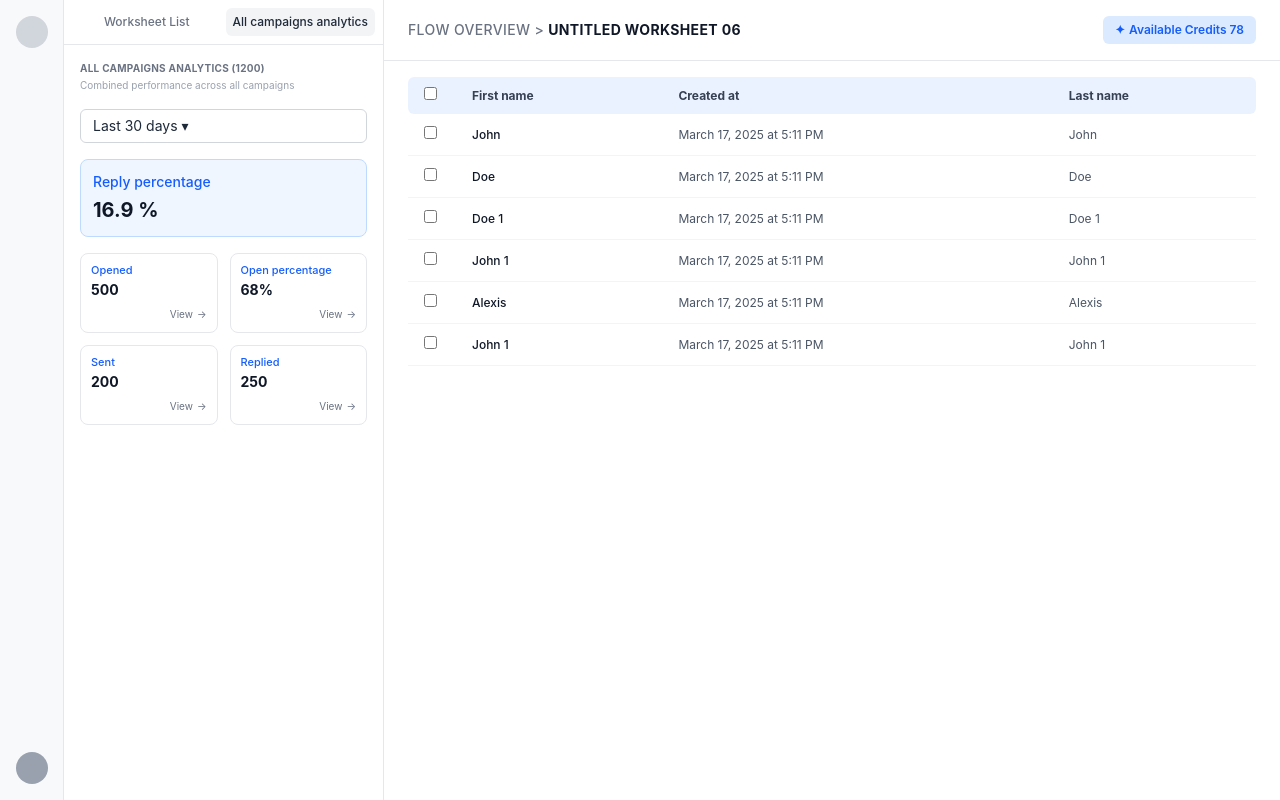
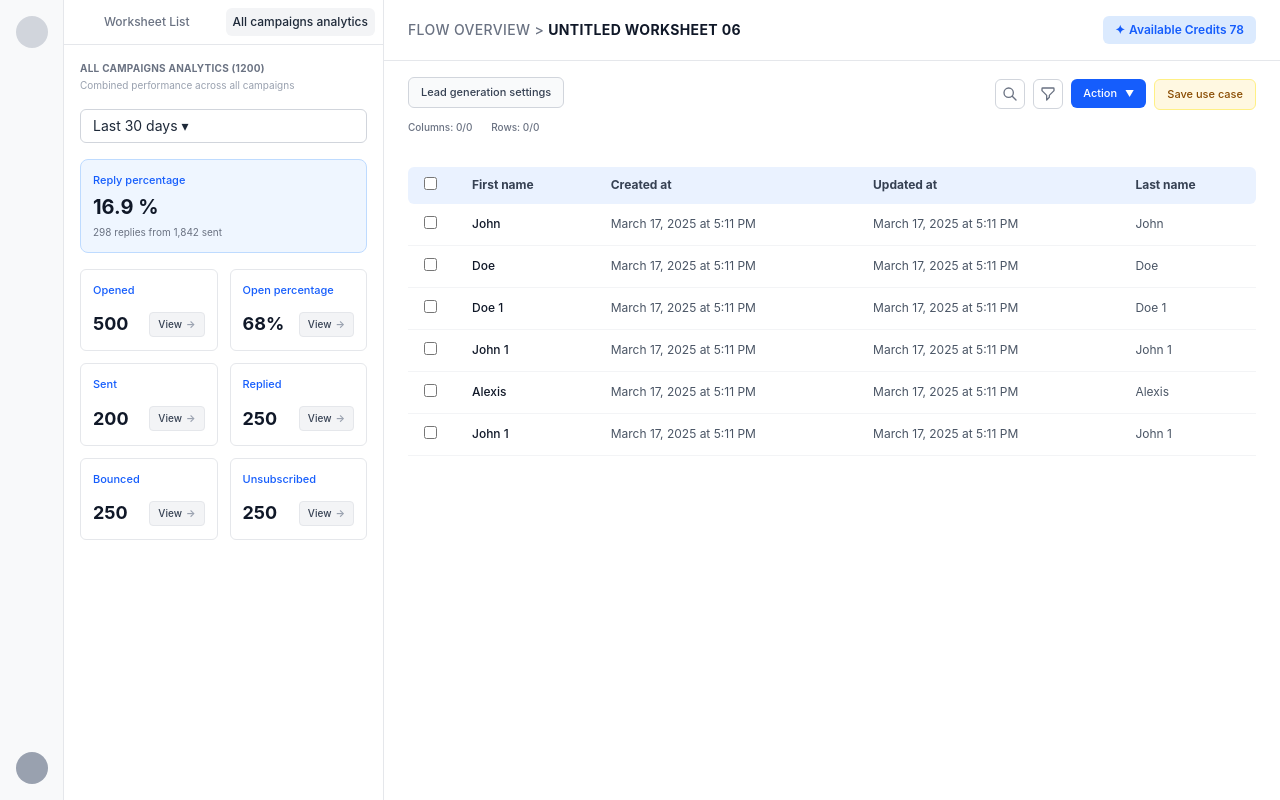
Before and after one commit to US-busibud/V5-Updated-menu-and-campaign-frontend, a React (Vite) app: page / in a window 1280 px wide. Built offline with nearby package versions, Linux system fonts and the light colour scheme.

Commit message:
fix: View button styles, Added Updated at column and Action line layout

```diff
--- a/src/App.jsx
+++ b/src/App.jsx
@@ -3,7 +3,6 @@ import CampaignSidebar from './components/CampaignSidebar';
 import MainTable from './components/MainTable';
 
 function App() {
-  // Ye state list item ki click ko track karegi
   const [selectedWorksheet, setSelectedWorksheet] = useState(null);
 
   return (
@@ -15,13 +14,13 @@ function App() {
          <div className="mt-auto w-8 h-8 rounded-full bg-gray-400"></div>
       </div>
 
-      {/* 2. Secondary Sidebar (Yahan hum props pass kar rahe hain) */}
+      {/* 2. Secondary Sidebar */}
       <CampaignSidebar
         selectedWorksheet={selectedWorksheet}
         onSelectWorksheet={setSelectedWorksheet}
       />
 
-      {/* 3. Main Content Area (Yahan selected data bhej rahe hain) */}
+      {/* 3. Main Content Area */}
       <MainTable selectedWorksheet={selectedWorksheet} />
 
     </div>
--- a/src/components/CampaignSidebar.jsx
+++ b/src/components/CampaignSidebar.jsx
@@ -5,35 +5,23 @@ const CampaignSidebar = ({ selectedWorksheet, onSelectWorksheet }) => {
   const [activeTab, setActiveTab] = useState('analytics');
   const [isDropdownOpen, setIsDropdownOpen] = useState(false);
   const [selectedTime, setSelectedTime] = useState('Last 30 days');
-
-  // Level 1: Metric Card selection (Opened, Sent, etc.)
   const [selectedMetric, setSelectedMetric] = useState(null);
-
-  // Level 2: Worksheet item selection (For deep dive view)
   const [activeWorksheetDetail, setActiveWorksheetDetail] = useState(null);
-
   const [searchQuery, setSearchQuery] = useState('');
 
   const timeOptions = ['All time', 'Last 30 days', 'Last 7 days'];
 
-  // Mock data for the Worksheets list
   const mockDetailsList = [
     { id: 1, title: 'Untitled Worksheet 04', sent: 124, user: 'John', email: 'john@gmail.com' },
     { id: 2, title: 'Untitled Worksheet 15', sent: 124, user: 'Doe', email: 'Doe@gmail.com' },
     { id: 3, title: 'Untitled Worksheet 04', sent: 124, user: 'john1', email: 'john@gmail.com' },
     { id: 4, title: 'Sale campaign 01', sent: 124, user: 'Doe', email: 'Doe@gmail.com' },
-    { id: 5, title: 'Untitled Worksheet 04', sent: 124, user: 'john', email: 'john@gmail.com' },
-    { id: 6, title: 'Sale campaign 01', sent: 124, user: 'Doe', email: 'Doe@gmail.com' },
   ];
 
-  // Mock data for Level 3 users list
   const mockWorksheetUsers = [
     { id: 1, user: 'john', email: 'john@gmail.com' },
     { id: 2, user: 'john1', email: 'johndoe@gmail.com' },
-    { id: 3, user: 'user name', email: 'username@gmail.com' },
-    { id: 4, user: 'Doe', email: 'Doe@gmail.com' },
-    { id: 5, user: 'john', email: 'john@gmail.com' },
-    { id: 6, user: 'john1', email: 'johndoe@gmail.com' },
+    { id: 3, user: 'Doe', email: 'Doe@gmail.com' },
   ];
 
   const filteredList = mockDetailsList.filter((item) => {
@@ -45,7 +33,6 @@ const CampaignSidebar = ({ selectedWorksheet, onSelectWorksheet }) => {
     );
   });
 
-  // Reset all deep views to go back to main grid
   const handleBackToGrid = () => {
     setSelectedMetric(null);
     setActiveWorksheetDetail(null);
@@ -54,18 +41,17 @@ const CampaignSidebar = ({ selectedWorksheet, onSelectWorksheet }) => {
   };
 
   return (
-    <div className="w-80 h-screen bg-[#F8F9FA] border-r border-gray-200 flex flex-col flex-shrink-0">
+    // FIX 1: Added overflow-x-hidden to prevent the whole sidebar from scrolling left/right
+    <div className="w-80 h-screen bg-[#F8F9FA] border-r border-gray-200 flex flex-col flex-shrink-0 overflow-x-hidden">
 
-      {/* Top Tabs */}
       <div className="flex p-2 gap-1 border-b border-gray-200 bg-white">
         <button onClick={() => setActiveTab('worksheet')} className={`flex-1 py-1.5 text-xs font-medium rounded-md ${activeTab === 'worksheet' ? 'bg-gray-100 text-gray-800' : 'text-gray-500 hover:bg-gray-50'}`}>Worksheet List</button>
         <button onClick={() => { setActiveTab('analytics'); handleBackToGrid(); }} className={`flex-1 py-1.5 text-xs font-medium rounded-md ${activeTab === 'analytics' ? 'bg-gray-100 text-gray-800' : 'text-gray-500 hover:bg-gray-50'}`}>All campaigns analytics</button>
       </div>
 
       {activeTab === 'analytics' && (
-        <div className="p-4 flex flex-col gap-4 overflow-y-auto bg-white flex-1 relative">
+        <div className="p-4 flex flex-col gap-4 overflow-y-auto overflow-x-hidden bg-white flex-1 relative">
 
-          {/* Header logic adjusts based on deep dive level */}
           {!activeWorksheetDetail && (
             <div>
               {selectedMetric ? (
@@ -82,36 +68,30 @@ const CampaignSidebar = ({ selectedWorksheet, onSelectWorksheet }) => {
             </div>
           )}
 
-          {/* Conditional Rendering logic for 3 Levels */}
           {!selectedMetric ? (
-
-            // LEVEL 1: MAIN GRID VIEW
             <>
               <div className="relative">
                 <button onClick={() => setIsDropdownOpen(!isDropdownOpen)} className="w-full text-left bg-white border border-gray-300 rounded-md px-3 py-1.5 text-sm flex justify-between items-center hover:border-gray-400">{selectedTime} ▾</button>
-                {isDropdownOpen && (
-                  <div className="absolute z-10 w-full mt-1 bg-white border border-gray-200 rounded-md shadow-lg">
-                    {timeOptions.map((option) => (
-                      <div key={option} onClick={() => { setSelectedTime(option); setIsDropdownOpen(false); }} className="px-3 py-2 text-sm text-gray-700 hover:bg-gray-50 cursor-pointer">{option}</div>
-                    ))}
-                  </div>
-                )}
               </div>
               <div className="bg-blue-50 border border-blue-200 rounded-lg p-3">
-                <h3 className="text-blue-600 text-sm font-medium">Reply percentage</h3>
+                <h3 className="text-blue-600 text-[11px] font-medium">Reply percentage</h3>
                 <div className="text-xl font-bold text-gray-900 mt-1">16.9 %</div>
+                <p className="text-[10px] text-gray-500 mt-1">298 replies from 1,842 sent</p>
               </div>
-              <div className="grid grid-cols-2 gap-3">
+
+              {/* StatCards Grid */}
+              <div className="grid grid-cols-2 gap-3 pb-4">
                 <StatCard title="Opened" value="500" onView={setSelectedMetric} />
                 <StatCard title="Open percentage" value="68%" onView={setSelectedMetric} />
                 <StatCard title="Sent" value="200" onView={setSelectedMetric} />
                 <StatCard title="Replied" value="250" onView={setSelectedMetric} />
+                <StatCard title="Bounced" value="250" onView={setSelectedMetric} />
+                <StatCard title="Unsubscribed" value="250" onView={setSelectedMetric} />
               </div>
             </>
 
           ) : !activeWorksheetDetail ? (
 
-            // LEVEL 2: WORKSHEET LIST VIEW
             <div className="flex flex-col h-full -mt-2">
               <div className="bg-[#EAF2FF] border border-blue-100 rounded-md px-3 py-2 flex justify-between items-center text-blue-600">
                 <span className="text-sm font-medium">{selectedMetric.title}</span>
@@ -127,11 +107,12 @@ const CampaignSidebar = ({ selectedWorksheet, onSelectWorksheet }) => {
                   value={searchQuery}
                   onChange={(e) => setSearchQuery(e.target.value)}
                   placeholder="Search by name, email or campaign"
-                  className="w-full pl-8 pr-3 py-1.5 text-xs border border-gray-300 rounded-md focus:outline-none focus:border-blue-400 focus:ring-1 focus:ring-blue-400"
+                  className="w-full pl-8 pr-3 py-1.5 text-xs border border-gray-300 rounded-md focus:outline-none focus:border-blue-400"
                 />
               </div>
 
-              <div className="mt-3 flex-1 overflow-y-auto -mx-4">
+              {/* FIX 2: overflow-x-hidden on the list to strictly block horizontal scroll */}
+              <div className="mt-3 flex-1 overflow-y-auto overflow-x-hidden -mx-4">
                 {filteredList.length > 0 ? (
                   filteredList.map((item) => {
                     const isSelected = selectedWorksheet?.id === item.id;
@@ -139,13 +120,12 @@ const CampaignSidebar = ({ selectedWorksheet, onSelectWorksheet }) => {
                       <div
                         key={item.id}
                         onClick={() => onSelectWorksheet(item)}
-                        className={`px-4 py-2.5 border-b border-gray-100 cursor-pointer transition-colors ${isSelected ? 'bg-gray-200' : 'hover:bg-gray-50'}`}
+                        className={`px-4 py-3 border-b border-gray-100 cursor-pointer transition-colors ${isSelected ? 'bg-gray-200' : 'hover:bg-gray-50'}`}
                       >
-                        <div className="flex justify-between items-center mb-0.5">
-                          {/* Yahan Title ko underline aur clickable banaya hai */}
+                        <div className="flex justify-between items-center mb-1">
                           <span
                             onClick={(e) => {
-                              e.stopPropagation(); // Parent onClick ko rokne ke liye
+                              e.stopPropagation();
                               setActiveWorksheetDetail(item);
                               onSelectWorksheet(item);
                             }}
@@ -172,16 +152,15 @@ const CampaignSidebar = ({ selectedWorksheet, onSelectWorksheet }) => {
 
           ) : (
 
-            // LEVEL 3: DEEP DIVE WORKSHEET DETAIL (Screenshot 17-35-41.jpg)
-            <div className="flex flex-col h-full -mx-4 -mt-4 absolute inset-0 bg-white">
+            // FIX 3: absolute top-0 left-0 w-full with pt-6 so it doesn't touch the top edge
+            <div className="absolute top-0 left-0 w-full h-full bg-white z-10 flex flex-col">
 
-              {/* Back Navigation Header */}
-              <div className="px-4 py-3 border-b border-gray-100">
+              <div className="px-4 pt-6 pb-3 border-b border-gray-100">
                 <button
                   onClick={() => setActiveWorksheetDetail(null)}
-                  className="text-blue-600 text-[11px] font-semibold flex items-center gap-1 hover:underline mb-2"
+                  className="text-blue-600 text-[11.5px] font-semibold flex items-center gap-1 hover:underline mb-3"
                 >
-                  <svg className="w-3 h-3" fill="none" stroke="currentColor" viewBox="0 0 24 24"><path strokeLinecap="round" strokeLinejoin="round" strokeWidth="2.5" d="M15 19l-7-7 7-7"></path></svg>
+                  <svg className="w-3.5 h-3.5" fill="none" stroke="currentColor" viewBox="0 0 24 24"><path strokeLinecap="round" strokeLinejoin="round" strokeWidth="2.5" d="M15 19l-7-7 7-7"></path></svg>
                   Back
                 </button>
                 <h3 className="text-[10px] font-bold text-gray-500 uppercase tracking-wide">
@@ -189,14 +168,12 @@ const CampaignSidebar = ({ selectedWorksheet, onSelectWorksheet }) => {
                 </h3>
               </div>
 
-              {/* Opened Highlight Bar */}
               <div className="bg-[#EAF2FF] px-4 py-2 border-b border-blue-100 flex justify-between items-center">
                 <span className="text-sm font-medium text-blue-600">{selectedMetric.title}</span>
                 <span className="text-sm font-medium text-gray-500">17</span>
               </div>
 
-              {/* Users List with Conversation Buttons */}
-              <div className="flex-1 overflow-y-auto bg-gray-50">
+              <div className="flex-1 overflow-y-auto overflow-x-hidden bg-gray-50">
                 {mockWorksheetUsers.map((u) => (
                   <div key={u.id} className="bg-white border-b border-gray-200 px-4 py-3">
                     <div className="text-[11px] text-gray-500">
@@ -205,8 +182,6 @@ const CampaignSidebar = ({ selectedWorksheet, onSelectWorksheet }) => {
                     <div className="text-[11px] text-gray-500 mb-2">
                       Email: <span className="font-medium text-gray-800">{u.email}</span>
                     </div>
-
-                    {/* View Conversation Button (Opens new tab as per Dev note) */}
                     <button
                       onClick={() => window.open('#ticket-url', '_blank')}
                       className="border border-blue-400 text-blue-500 hover:bg-blue-50 transition-colors rounded-full px-3 py-1 text-[10px] font-medium"
--- a/src/components/MainTable.jsx
+++ b/src/components/MainTable.jsx
@@ -1,6 +1,5 @@
 import React from 'react';
 
-// DHYAN DEIN: Yahan props (selectedWorksheet) receive hona chahiye!
 const MainTable = ({ selectedWorksheet }) => {
   const tableData = [
     { id: 1, firstName: 'John', created: 'March 17, 2025 at 5:11 PM', updated: 'March 17, 2025 at 5:11 PM', lastName: 'John' },
@@ -27,20 +26,59 @@ const MainTable = ({ selectedWorksheet }) => {
         </button>
       </div>
 
+      <div className="px-6 py-4 flex justify-between items-start">
+
+        {/* Left Side: Button on top, Columns/Rows at bottom */}
+        <div className="flex flex-col gap-2">
+          <button className="border border-gray-300 px-3 py-1.5 rounded-md text-[11px] font-medium text-gray-700 bg-gray-50 w-fit hover:bg-gray-100">
+            Lead generation settings
+          </button>
+          <div className="text-[10px] text-gray-500 font-medium mt-1">
+            Columns: 0/0 <span className="ml-4">Rows: 0/0</span>
+          </div>
+        </div>
+
+        {/* Right Side: Action Buttons */}
+        <div className="flex gap-2 items-start mt-0.5">
+          {/* Search Icon Button */}
+          <button className="border border-gray-300 p-1.5 rounded-md text-gray-500 bg-white hover:bg-gray-50">
+            <svg className="w-4 h-4" fill="none" stroke="currentColor" viewBox="0 0 24 24"><path strokeLinecap="round" strokeLinejoin="round" strokeWidth="2" d="M21 21l-6-6m2-5a7 7 0 11-14 0 7 7 0 0114 0z"></path></svg>
+          </button>
+
+          {/* Filter/Sort Icon Button */}
+          <button className="border border-gray-300 p-1.5 rounded-md text-gray-500 bg-white hover:bg-gray-50">
+            <svg className="w-4 h-4" fill="none" stroke="currentColor" viewBox="0 0 24 24"><path strokeLinecap="round" strokeLinejoin="round" strokeWidth="2" d="M3 4a1 1 0 011-1h16a1 1 0 011 1v2.586a1 1 0 01-.293.707l-6.414 6.414a1 1 0 00-.293.707V17l-4 4v-6.586a1 1 0 00-.293-.707L3.293 7.293A1 1 0 013 6.586V4z"></path></svg>
+          </button>
+
+          {/* Blue Action Dropdown */}
+          <button className="bg-blue-600 text-white px-3 py-1.5 rounded-md text-[11px] font-medium flex items-center gap-1 hover:bg-blue-700">
+            Action <span className="text-[9px] ml-1">▼</span>
+          </button>
+
+          {/* Yellow Save Use Case Button */}
+          <button className="bg-[#FFF8E1] text-yellow-800 border border-yellow-200 px-3 py-1.5 rounded-md text-[11px] font-medium hover:bg-[#FFE082]">
+            Save use case
+          </button>
+        </div>
+      </div>
+
       {/* Main Data Table */}
       <div className="flex-1 overflow-auto px-6 pb-24 mt-4">
         <table className="w-full border-collapse">
           <thead>
             <tr className="bg-[#EAF2FF] text-left text-xs font-bold text-gray-700">
               <th className="py-2.5 px-4 w-12 rounded-tl-md rounded-bl-md"><input type="checkbox" className="rounded border-gray-300" /></th>
-              <th className="py-2.5 px-4">First name</th>
+              <th className="py-2.5 px-4 relative">First name</th>
               <th className="py-2.5 px-4">Created at</th>
+
+              {/* UPDATED AT COLUMN ADDED */}
+              <th className="py-2.5 px-4">Updated at</th>
+
               <th className="py-2.5 px-4 rounded-tr-md rounded-br-md">Last name</th>
             </tr>
           </thead>
           <tbody>
             {tableData.map((row) => {
-              // Highlight logic: Sidebar ka user name Table ke first name se match kare (spaces hata kar check kiya hai taaki strict match na phase)
               const isRowSelected = selectedWorksheet && row.firstName.replace(/\s+/g, '').toLowerCase() === selectedWorksheet.user.toLowerCase();
 
               return (
@@ -48,6 +86,10 @@ const MainTable = ({ selectedWorksheet }) => {
                   <td className="py-3 px-4"><input type="checkbox" className="rounded border-gray-300" /></td>
                   <td className="py-3 px-4 font-medium text-gray-900">{row.firstName}</td>
                   <td className="py-3 px-4">{row.created}</td>
+
+                  {/* UPDATED AT DATA ADDED */}
+                  <td className="py-3 px-4">{row.updated}</td>
+
                   <td className="py-3 px-4">{row.lastName}</td>
                 </tr>
               );
--- a/src/components/StatCard.jsx
+++ b/src/components/StatCard.jsx
@@ -2,18 +2,20 @@ import React from 'react';
 
 const StatCard = ({ title, value, onView }) => {
   return (
-    <div className="border border-gray-200 rounded-lg p-2.5 hover:border-blue-400 hover:shadow-sm transition-all group flex flex-col justify-between h-20 bg-white">
-      <div>
-        <h4 className="text-blue-600 text-[11px] font-medium leading-tight">{title}</h4>
-        <div className="text-sm font-bold text-gray-900 mt-0.5">{value}</div>
-      </div>
-      <div className="flex justify-end">
-        <button
-          onClick={() => onView({ title, value })}
-          className="text-[10px] text-gray-500 hover:text-blue-600 flex items-center gap-1 cursor-pointer relative z-10"
-        >
-          View <span>→</span>
-        </button>
+    <div className="border border-gray-200 rounded-md p-3 bg-white flex flex-col justify-between hover:border-blue-300 transition-colors">
+      <h3 className="text-blue-600 text-[11px] font-medium mb-3">{title}</h3>
+      <div className="flex justify-between items-center mt-auto">
+        <span className="text-lg font-bold text-gray-900">{value}</span>
+
+        {/* VIEW BUTTON - Ab ye default gray background ke sath aayega */}
+        {onView && (
+          <button
+            onClick={() => onView({ title, value })}
+            className="flex items-center gap-1 text-[10px] text-gray-700 bg-gray-100 hover:bg-gray-200 px-2 py-1 rounded-sm font-medium border border-gray-200 transition-colors"
+          >
+            View <span className="text-gray-400 font-bold">→</span>
+          </button>
+        )}
       </div>
     </div>
   );
```
